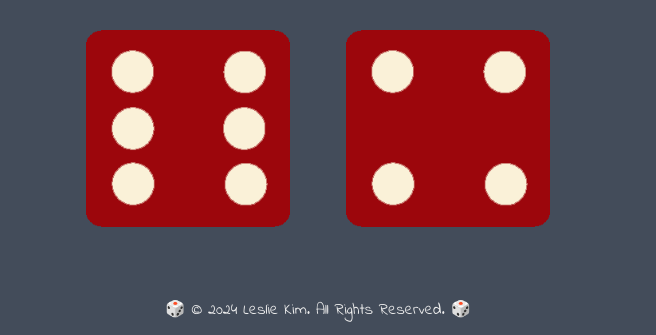
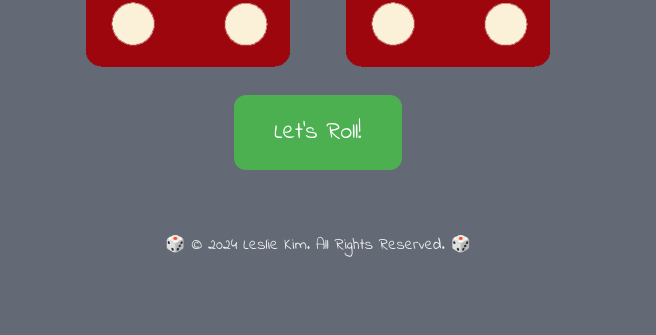
Before and after one commit to leslieyjkim/Dice_game, a plain HTML site: page dicee.html in a window 1280 px wide. Shown: the part 465-800 px from the top of the page, without its empty margins (322-978 px from the left). Drawn offline with Linux system fonts and the light colour scheme.

Commit message:
Added button to roll dice instead clicking refreshing button.

```diff
--- a/dicee.html
+++ b/dicee.html
@@ -22,6 +22,10 @@
         <p>Player 2</p>
         <img id="diceImage2"class="img2" src="./images/dice6.png" alt="dice" />
       </div>
+      <div class=""button-container>
+        <button id="rollButton">Let's Roll!</button>
+      </div>
+
     </div>
 
     <footer>🎲 © 2024 Leslie Kim. All Rights Reserved. 🎲</footer>
--- a/index.js
+++ b/index.js
@@ -1,23 +1,24 @@
-//left die for player1
+document.getElementById("rollButton").addEventListener("click", function() {
+    // Generate random number for the left die (Player 1)
     var randomNumber1 = Math.floor(Math.random() * 6) + 1;
-var imageName1 = "./images/dice" + randomNumber1 + ".png"
-
+    var imageName1 = "./images/dice" + randomNumber1 + ".png";
     document.getElementById("diceImage1").setAttribute("src", imageName1);
 
-//right die for player2
+    // Generate random number for the right die (Player 2)
     var randomNumber2 = Math.floor(Math.random() * 6) + 1;
-var imageName2 = "./images/dice" + randomNumber2 + ".png"
-
+    var imageName2 = "./images/dice" + randomNumber2 + ".png";
     document.getElementById("diceImage2").setAttribute("src", imageName2);
 
-
+    // Determine and display the winner
     if (randomNumber1 > randomNumber2) {
       document.querySelector("h1").innerHTML = "🚩 Player 1 Wins!";
     } else if (randomNumber2 > randomNumber1) {
-    document.querySelector("h1").innerHTML = " Player 2 Wins!  🚩";
+      document.querySelector("h1").innerHTML = "Player 2 Wins! 🚩";
     } else {
-    document.querySelector("h1").innerHTML = "🟰 Draw! 🟰"
+      document.querySelector("h1").innerHTML = "🟰 Draw! 🟰";
     }
+  });
+
 
 
 
--- a/styles.css
+++ b/styles.css
@@ -11,7 +11,7 @@
 }
 
 body {
-  background-color: #434c5a;
+  background-color: #636a75;
 }
 
 h1 {
@@ -32,6 +32,31 @@ img {
   width: 80%;
 }
 
+.button-container {
+  text-align: center;
+  margin-top: 30px;
+}
+
+button {
+  background-color: #4CAF50;
+  border: none;
+  color: white;
+  padding: 20px 40px;
+  text-align: center;
+  text-decoration: none;
+  display: inline-block;
+  font-size: 24px;
+  margin-top: 20px;
+  cursor: pointer;
+  border-radius: 12px;
+  font-family: 'Indie Flower', cursive;
+}
+
+button:hover {
+  background-color: #45a049;
+}
+
+
 footer {
   margin-top: 5%;
   color: #EEEEEE;
```
Also changed, not shown: 1 other file. Lines whose indentation alone changed are shown as unchanged.
